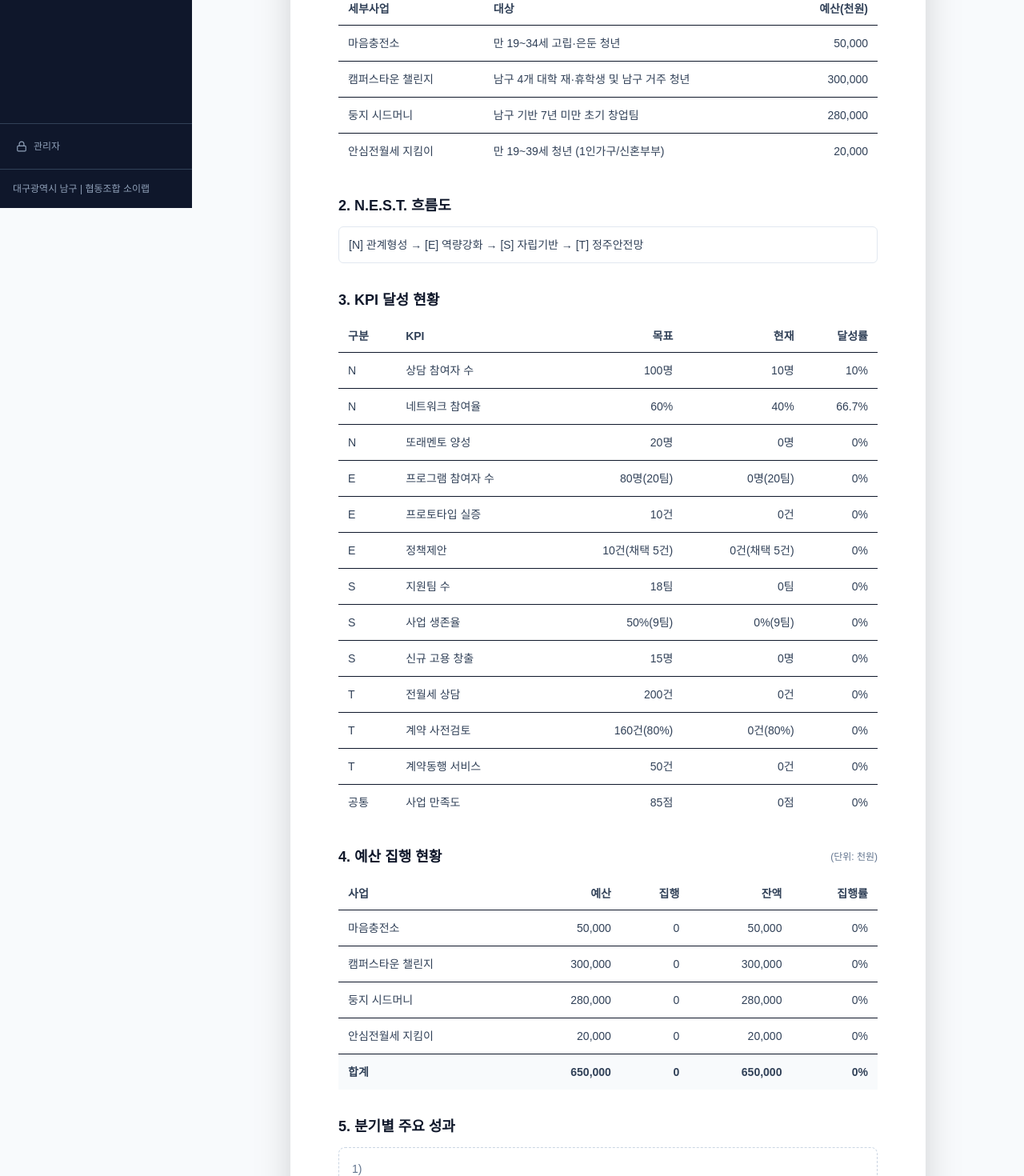
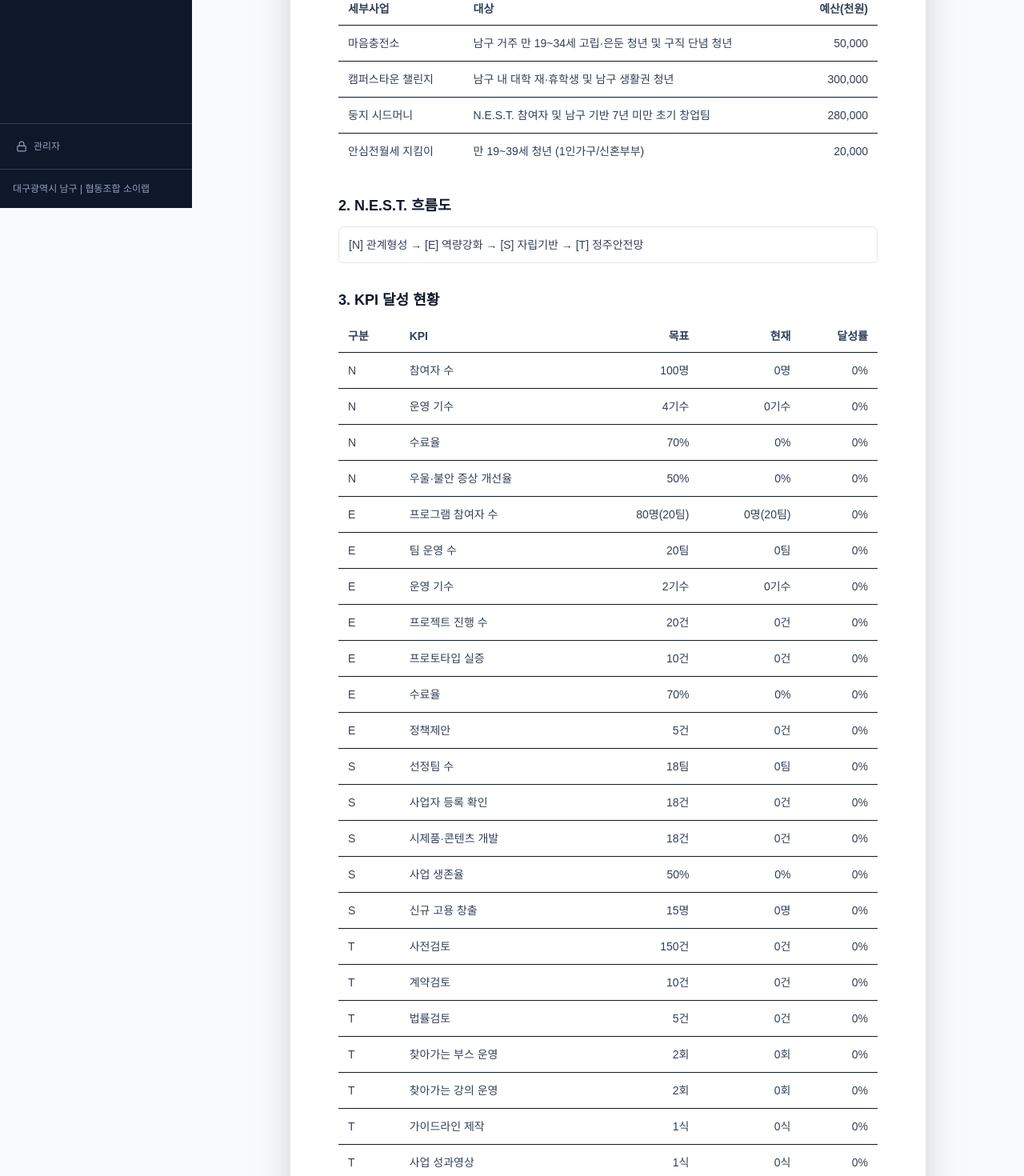
Before and after one commit to sunra724/NEST, a Next.js app: page /report in a window 1280 px wide. Shown: the part 540-2010 px from the top of the page at 80% size. Built offline with nearby package versions, Linux system fonts and the light colour scheme; no server answers.

Commit message:
Align dashboard with NEST project plans

```diff
--- a/public/data/budget.json
+++ b/public/data/budget.json
@@ -45,5 +45,5 @@
       { "name": "신규B", "title": "연구원급", "program": "[E]/[S]", "role": "실무보조", "rate": "60%/40%" }
     ]
   },
-  "lastUpdated": "2026-02-25"
+  "lastUpdated": "2026-04-28"
 }
--- a/public/data/kpi.json
+++ b/public/data/kpi.json
@@ -5,45 +5,31 @@
       "kpis": [
         {
           "id": "N-1",
-          "label": "상담 참여자 수",
+          "label": "참여자 수",
           "target": 100,
-          "current": 10,
+          "current": 0,
           "unit": "명"
         },
         {
           "id": "N-2",
-          "label": "네트워크 참여율",
-          "target": 60,
-          "current": 40,
-          "unit": "%"
+          "label": "운영 기수",
+          "target": 4,
+          "current": 0,
+          "unit": "기수"
         },
         {
           "id": "N-3",
-          "label": "또래멘토 양성",
-          "target": 20,
-          "current": 0,
-          "unit": "명"
-        },
-        {
-          "id": "N-4",
-          "label": "프로그램 이수율",
+          "label": "수료율",
           "target": 70,
           "current": 0,
           "unit": "%"
         },
         {
-          "id": "N-5",
-          "label": "사회적 고립감 개선도",
-          "target": 30,
+          "id": "N-4",
+          "label": "우울·불안 증상 개선율",
+          "target": 50,
           "current": 0,
-          "unit": "% 감소"
-        },
-        {
-          "id": "N-6",
-          "label": "우울·불안 증상 개선율",
-          "target": 25,
-          "current": 0,
-          "unit": "% 개선"
+          "unit": "%"
         }
       ]
     },
@@ -59,24 +45,45 @@
         },
         {
           "id": "E-2",
+          "label": "팀 운영 수",
+          "target": 20,
+          "current": 0,
+          "unit": "팀"
+        },
+        {
+          "id": "E-3",
+          "label": "운영 기수",
+          "target": 2,
+          "current": 0,
+          "unit": "기수"
+        },
+        {
+          "id": "E-4",
+          "label": "프로젝트 진행 수",
+          "target": 20,
+          "current": 0,
+          "unit": "건"
+        },
+        {
+          "id": "E-5",
           "label": "프로토타입 실증",
           "target": 10,
           "current": 0,
           "unit": "건"
         },
         {
-          "id": "E-3",
-          "label": "정책제안",
-          "target": 10,
+          "id": "E-6",
+          "label": "수료율",
+          "target": 70,
           "current": 0,
-          "unit": "건(채택 5건)"
+          "unit": "%"
         },
         {
-          "id": "E-4",
-          "label": "정착률",
-          "target": 30,
+          "id": "E-7",
+          "label": "정책제안",
+          "target": 5,
           "current": 0,
-          "unit": "%(6팀)"
+          "unit": "건"
         }
       ]
     },
@@ -85,45 +92,38 @@
       "kpis": [
         {
           "id": "S-1",
-          "label": "지원팀 수",
+          "label": "선정팀 수",
           "target": 18,
           "current": 0,
           "unit": "팀"
         },
         {
           "id": "S-2",
+          "label": "사업자 등록 확인",
+          "target": 18,
+          "current": 0,
+          "unit": "건"
+        },
+        {
+          "id": "S-3",
+          "label": "시제품·콘텐츠 개발",
+          "target": 18,
+          "current": 0,
+          "unit": "건"
+        },
+        {
+          "id": "S-4",
           "label": "사업 생존율",
           "target": 50,
           "current": 0,
-          "unit": "%(9팀)"
+          "unit": "%"
         },
         {
-          "id": "S-3",
+          "id": "S-5",
           "label": "신규 고용 창출",
           "target": 15,
           "current": 0,
           "unit": "명"
-        },
-        {
-          "id": "S-4",
-          "label": "사업자등록",
-          "target": 15,
-          "current": 0,
-          "unit": "건"
-        },
-        {
-          "id": "S-5",
-          "label": "참여자 정착률",
-          "target": 60,
-          "current": 0,
-          "unit": "%"
-        },
-        {
-          "id": "S-6",
-          "label": "시제품·콘텐츠 개발",
-          "target": 18,
-          "current": 0,
-          "unit": "건"
         }
       ]
     },
@@ -132,45 +132,52 @@
       "kpis": [
         {
           "id": "T-1",
-          "label": "전월세 상담",
-          "target": 200,
+          "label": "사전검토",
+          "target": 150,
           "current": 0,
           "unit": "건"
         },
         {
           "id": "T-2",
-          "label": "계약 사전검토",
-          "target": 160,
+          "label": "계약검토",
+          "target": 10,
           "current": 0,
-          "unit": "건(80%)"
+          "unit": "건"
         },
         {
           "id": "T-3",
-          "label": "계약동행 서비스",
-          "target": 50,
+          "label": "법률검토",
+          "target": 5,
           "current": 0,
           "unit": "건"
         },
         {
           "id": "T-4",
-          "label": "분쟁예방 교육",
-          "target": 3,
+          "label": "찾아가는 부스 운영",
+          "target": 2,
           "current": 0,
           "unit": "회"
         },
         {
           "id": "T-5",
-          "label": "표준문서 활용",
-          "target": 500,
+          "label": "찾아가는 강의 운영",
+          "target": 2,
           "current": 0,
-          "unit": "부"
+          "unit": "회"
         },
         {
           "id": "T-6",
-          "label": "위험계약 차단율",
-          "target": 80,
+          "label": "가이드라인 제작",
+          "target": 1,
           "current": 0,
-          "unit": "%"
+          "unit": "식"
+        },
+        {
+          "id": "T-7",
+          "label": "사업 성과영상",
+          "target": 1,
+          "current": 0,
+          "unit": "식"
         }
       ]
     }
@@ -206,6 +213,18 @@
       "target": 5,
       "current": 0
     },
+    "businessRegistrations": {
+      "target": 18,
+      "current": 0
+    },
+    "prototypeOutputs": {
+      "target": 28,
+      "current": 0
+    },
+    "housingReviews": {
+      "target": 165,
+      "current": 0
+    },
     "damagePreventionAmount": {
       "target": 500000,
       "current": 0,
--- a/public/data/overview.json
+++ b/public/data/overview.json
@@ -1,10 +1,10 @@
 {
-  "projectName": "청년 N.E.S.T.",
-  "subtitle": "청년친화적 도시 조성 사업",
+  "projectName": "청년 둥지(N.E.S.T.) 프로젝트",
+  "subtitle": "청년친화도시 남구를 위한 청년정착통합지원사업",
   "organization": "대구광역시 남구",
   "operator": "협동조합 소이랩",
   "supervisor": "남구청 인구총괄과",
-  "period": { "start": "2026-01", "end": "2026-12" },
+  "period": { "start": "2026-03", "end": "2026-12" },
   "totalBudget": 650000,
   "totalBeneficiaries": 380,
   "nestMeaning": {
@@ -20,9 +20,9 @@
       "tagline": "고립·은둔 청년 지원",
       "budget": 50000,
       "budgetRatio": 7.7,
-      "target": "만 19~34세 고립·은둔 청년",
-      "scale": "상담 100명 (4기수, 기수당 25명)",
-      "period": "2026.04 ~ 11"
+      "target": "남구 거주 만 19~34세 고립·은둔 청년 및 구직 단념 청년",
+      "scale": "100명 (4기수, 기수당 25명)",
+      "period": "2026.04 ~ 12"
     },
     {
       "id": "E",
@@ -30,9 +30,9 @@
       "tagline": "지역문제해결 리빙랩",
       "budget": 300000,
       "budgetRatio": 46.2,
-      "target": "남구 4개 대학 재·휴학생 및 남구 거주 청년",
+      "target": "남구 내 대학 재·휴학생 및 남구 생활권 청년",
       "scale": "80명 / 20팀 (2기수, 기수당 10팀)",
-      "period": "2026.04 ~ 11"
+      "period": "2026.04 ~ 12"
     },
     {
       "id": "S",
@@ -40,9 +40,9 @@
       "tagline": "초기 창업·사업화 지원",
       "budget": 280000,
       "budgetRatio": 43.1,
-      "target": "남구 기반 7년 미만 초기 창업팀",
-      "scale": "18팀 (트랙1 콘텐츠 10팀, 트랙2 로컬창업 8팀)",
-      "period": "2026.04 ~ 11"
+      "target": "N.E.S.T. 참여자 및 남구 기반 7년 미만 초기 창업팀",
+      "scale": "18팀 (콘텐츠 10팀, 로컬창업 8팀)",
+      "period": "2026.06 ~ 12"
     },
     {
       "id": "T",
@@ -51,9 +51,9 @@
       "budget": 20000,
       "budgetRatio": 3.1,
       "target": "만 19~39세 청년 (1인가구/신혼부부)",
-      "scale": "상담 200건, 계약동행 50건",
+      "scale": "사전검토 150건, 계약검토 10건, 법률검토 5건, 찾아가는 프로그램 4회",
       "period": "2026.04 ~ 12"
     }
   ],
-  "lastUpdated": "2026-02-25"
+  "lastUpdated": "2026-04-28"
 }
--- a/public/data/program-n.json
+++ b/public/data/program-n.json
@@ -30,34 +30,37 @@
   ],
   "stages": [
     {
-      "name": "첫만남",
-      "duration": "1~2회"
+      "name": "심사·선정",
+      "duration": "0주차",
+      "activities": ["참여자 심사 및 선정", "예비후보 관리"]
     },
     {
-      "name": "함께걷기",
-      "duration": "6~8회"
+      "name": "오리엔테이션·초기상담",
+      "duration": "1~2주차",
+      "activities": ["사업 안내", "1:1 초기상담", "PHQ-9/GAD-7 사전조사"]
     },
     {
-      "name": "날개펴기",
-      "duration": "2~3회"
+      "name": "집단·심층·예술치료",
+      "duration": "3~7주차",
+      "activities": ["집단상담 4회", "심층상담 12회", "예술치료 2회"]
     },
     {
-      "name": "동행하기",
-      "duration": "상시"
+      "name": "수료·사후관리",
+      "duration": "8주차 이후",
+      "activities": ["수료식", "사후조사", "월별 정기모임"]
     }
   ],
   "programs": [
-    "초기상담(1~2회)",
-    "집단상담(6~8회, 인지행동치료)",
-    "예술치료(2~3회)",
-    "진로탐색(1회)",
-    "수료자정기모임(월1회)",
-    "동료멘토링(상시, 20명 양성)"
+    "초기상담(1회)",
+    "집단상담(4회, 2개 그룹 분할)",
+    "심층상담(12회, 6개 소모임)",
+    "예술치료(2회)",
+    "수료자 정기모임(월 1회)"
   ],
   "tools": [
     "PHQ-9",
     "GAD-7",
-    "UCLA 외로움 척도"
+    "고립감 사전·사후 문항"
   ],
   "partners": [
     "남구정신건강복지센터",
--- a/public/data/program-t.json
+++ b/public/data/program-t.json
@@ -3,21 +3,21 @@
   "name": "안심전월세 지킴이",
   "purpose": "청년 전세 사기 피해 예방·불공정 계약 방지로 '믿고 살 수 있는' 정주 환경 조성",
   "stages": [
-    { "name": "상담채널 구축", "duration": "주 2회", "activities": ["온·오프라인 상담창구 운영"] },
-    { "name": "사전검토", "duration": "예약제", "activities": ["등기부등본", "전세가율 확인", "임대인 신원"] },
-    { "name": "계약동행", "duration": "월 예약제", "activities": ["협력 중개사 30개소 연계"] },
-    { "name": "교육·캠페인", "duration": "격월/분기", "activities": ["분쟁예방 교육", "축제 연계 부스"] }
+    { "name": "협력체계 구축", "duration": "4~5월", "activities": ["공인중개사협회 남구지회 협약", "블라인드 공인중개사 5명 구축"] },
+    { "name": "교보재 제작", "duration": "5월", "activities": ["전월세 계약 가이드라인", "검토 체크리스트", "인쇄물 제작·배포"] },
+    { "name": "상담·검토 운영", "duration": "5~11월", "activities": ["사전검토 150건", "계약검토 10건", "법률검토 5건"] },
+    { "name": "찾아가는 프로그램", "duration": "7~11월", "activities": ["대학 축제 부스 2회", "캠퍼스 강의 2회"] }
   ],
-  "partnerBrokers": 30,
+  "partnerBrokers": 5,
   "additionalServices": [
-    { "name": "찾아가는 상담소", "cycle": "격월", "desc": "현장 방문 상담" },
-    { "name": "축제 연계 부스", "cycle": "비정기", "desc": "지역 행사 연계 홍보" },
-    { "name": "분쟁예방 교육", "cycle": "분기", "desc": "임대차 분쟁 예방 강의" },
-    { "name": "법률 상담", "cycle": "격월", "desc": "무료 법률 자문" },
-    { "name": "계약동행 서비스", "cycle": "월 예약", "desc": "계약 현장 동행" }
+    { "name": "온라인 상담신청", "cycle": "상시", "desc": "사전검토·계약검토 접수 및 회신" },
+    { "name": "사전검토", "cycle": "예약제", "desc": "등기부등본, 전세가율, 임대인 신원 확인" },
+    { "name": "계약검토", "cycle": "예약제", "desc": "계약 일자 사전신청 후 예약제로 검토" },
+    { "name": "법률검토", "cycle": "예약제", "desc": "분쟁 위험 계약 법률 자문 연계" },
+    { "name": "찾아가는 부스·강의", "cycle": "7~11월", "desc": "대학 중심 안내, 교육, 홍보 프로그램" }
   ],
-  "contents": ["임대차 체크리스트", "위험신호 리스트", "특약 샘플 10종", "카드뉴스", "리플릿"],
-  "partners": ["공인중개사협회 남구지회", "HUG(주택도시보증공사)", "법률NPO"],
+  "contents": ["전월세 계약 가이드라인", "검토 체크리스트", "임대차 체크리스트", "위험신호 리스트", "온라인 안내자료", "사업 성과영상"],
+  "partners": ["공인중개사협회 남구지회", "협력 공인중개사 5명", "법률 자문 변호사"],
   "connections": [
     { "target": "[N][E][S]", "desc": "전 프로그램 참여자 정착 지원 최종단계" }
   ],
--- a/public/data/timeline.json
+++ b/public/data/timeline.json
@@ -5,12 +5,11 @@
       "label": "공통",
       "color": "#6366F1",
       "tasks": [
-        { "name": "계획 수립 및 협약", "months": [1, 2], "status": "completed" },
-        { "name": "추경 및 예산 확정", "months": [3], "status": "pending" },
-        { "name": "보조금 교부 및 착수", "months": [4], "status": "pending" },
-        { "name": "중간 점검", "months": [5, 6, 7, 9, 10], "status": "pending" },
+        { "name": "추경 심의 및 예산 확정", "months": [3], "status": "pending" },
+        { "name": "보조금 교부 및 사업 착수", "months": [4], "status": "pending" },
+        { "name": "사업 수행 및 상시 모니터링", "months": [4, 5, 6, 7, 8, 9, 10, 11], "status": "pending" },
         { "name": "통합 성과공유회", "months": [11], "status": "pending" },
-        { "name": "정산 및 최종보고", "months": [12], "status": "pending" }
+        { "name": "성과평가 및 보조금 정산 보고", "months": [12], "status": "pending" }
       ]
     },
     {
@@ -18,9 +17,16 @@
       "label": "[N] 마음충전소",
       "color": "#3B82F6",
       "tasks": [
-        { "name": "운영 준비 및 홍보", "months": [2, 3, 4], "status": "in_progress" },
-        { "name": "상담 프로그램 운영", "months": [4, 5, 6, 7, 8, 9, 10, 11], "status": "pending" },
-        { "name": "네트워크 프로그램", "months": [5, 6, 7, 8, 9, 10, 11], "status": "pending" }
+        { "name": "세부 설계 및 홍보", "months": [4], "status": "pending" },
+        { "name": "1기 모집·오리엔테이션", "months": [4], "status": "pending" },
+        { "name": "1기 상담·예술치료 운영", "months": [5, 6], "status": "pending" },
+        { "name": "2기 모집·오리엔테이션", "months": [5], "status": "pending" },
+        { "name": "2기 상담·예술치료 운영", "months": [6, 7], "status": "pending" },
+        { "name": "3기 모집·오리엔테이션", "months": [7], "status": "pending" },
+        { "name": "3기 상담·예술치료 운영", "months": [8, 9], "status": "pending" },
+        { "name": "4기 모집·오리엔테이션", "months": [9], "status": "pending" },
+        { "name": "4기 상담·예술치료 운영", "months": [10, 11], "status": "pending" },
+        { "name": "수료자 정기모임", "months": [6, 7, 8, 9, 10, 11], "status": "pending" }
       ]
     },
     {
@@ -29,14 +35,15 @@
       "color": "#10B981",
       "tasks": [
         { "name": "1기 모집 및 선발", "months": [4, 5], "status": "pending" },
-        { "name": "1기 킥오프", "months": [5], "status": "pending" },
-        { "name": "1기 리빙랩 활동", "months": [5, 6, 7], "status": "pending" },
-        { "name": "1기 마무리", "months": [7], "status": "pending" },
+        { "name": "1기 킥오프 및 발견", "months": [5, 6], "status": "pending" },
+        { "name": "1기 실험", "months": [7], "status": "pending" },
+        { "name": "1기 연결", "months": [8], "status": "pending" },
         { "name": "2기 모집 및 선발", "months": [6, 7], "status": "pending" },
-        { "name": "2기 킥오프", "months": [7], "status": "pending" },
-        { "name": "2기 리빙랩 활동", "months": [8, 9, 10], "status": "pending" },
-        { "name": "2기 마무리", "months": [10], "status": "pending" },
-        { "name": "통합 성과공유회", "months": [11], "status": "pending" }
+        { "name": "2기 킥오프 및 발견", "months": [7], "status": "pending" },
+        { "name": "2기 실험", "months": [8], "status": "pending" },
+        { "name": "2기 연결", "months": [9], "status": "pending" },
+        { "name": "활동 결과 수합", "months": [10], "status": "pending" },
+        { "name": "통합 성과공유회 및 정책제안", "months": [11], "status": "pending" }
       ]
     },
     {
@@ -44,17 +51,15 @@
       "label": "[S] 둥지 시드머니",
       "color": "#F59E0B",
       "tasks": [
-        { "name": "트랙1 공모 및 선발", "months": [4, 5], "status": "pending" },
-        { "name": "트랙1 협약 및 착수", "months": [5], "status": "pending" },
-        { "name": "트랙1 사업화", "months": [6, 7, 8], "status": "pending" },
-        { "name": "트랙1 중간점검", "months": [7], "status": "pending" },
-        { "name": "트랙1 마무리", "months": [9], "status": "pending" },
-        { "name": "트랙2 공모 및 선발", "months": [7, 8], "status": "pending" },
-        { "name": "트랙2 협약 및 착수", "months": [8], "status": "pending" },
-        { "name": "트랙2 사업화", "months": [9, 10, 11], "status": "pending" },
-        { "name": "트랙2 중간점검", "months": [10], "status": "pending" },
-        { "name": "트랙2 마무리", "months": [11], "status": "pending" },
-        { "name": "쇼케이스 및 데모데이", "months": [11], "status": "pending" }
+        { "name": "참여팀 모집", "months": [6, 7], "status": "pending" },
+        { "name": "심사·선정 및 오리엔테이션", "months": [7], "status": "pending" },
+        { "name": "협약 및 1차 자금 교부", "months": [7], "status": "pending" },
+        { "name": "Step1 기획·착수", "months": [7, 8], "status": "pending" },
+        { "name": "Step2 제작·개발 및 2차 교부", "months": [8, 9], "status": "pending" },
+        { "name": "Step3 시장검증 및 중간평가", "months": [9, 10], "status": "pending" },
+        { "name": "Step4 성과확산 및 3차 교부", "months": [10], "status": "pending" },
+        { "name": "쇼케이스·성과공유회·1차 점검", "months": [11], "status": "pending" },
+        { "name": "팀별 회계감사 및 성과정리", "months": [12], "status": "pending" }
       ]
     },
     {
@@ -62,10 +67,11 @@
       "label": "[T] 안심전월세 지킴이",
       "color": "#EF4444",
       "tasks": [
-        { "name": "운영 준비 및 홍보", "months": [2, 3, 4], "status": "in_progress" },
-        { "name": "상담창구 운영", "months": [4, 5, 6, 7, 8, 9, 10, 11], "status": "pending" },
-        { "name": "계약동행 서비스", "months": [4, 5, 6, 7, 8, 9, 10, 11], "status": "pending" },
-        { "name": "분쟁예방 교육", "months": [5, 7, 9, 11], "status": "pending" }
+        { "name": "협력체계 구축", "months": [4, 5], "status": "pending" },
+        { "name": "상담신청 환경 및 교보재 제작", "months": [5], "status": "pending" },
+        { "name": "사전검토·계약검토·법률검토 운영", "months": [5, 6, 7, 8, 9, 10, 11], "status": "pending" },
+        { "name": "찾아가는 부스·강의 운영", "months": [7, 8, 9, 10, 11], "status": "pending" },
+        { "name": "성과정리 및 성과영상 제작", "months": [11], "status": "pending" }
       ]
     }
   ]
--- a/src/components/dashboard/QuarterReportView.tsx
+++ b/src/components/dashboard/QuarterReportView.tsx
@@ -5,7 +5,7 @@ import { useMemo, useState } from 'react';
 import { Button } from '@/components/ui/button';
 import { Table, TableBody, TableCell, TableHead, TableHeader, TableRow } from '@/components/ui/table';
 import { formatNumber, formatPercent } from '@/lib/utils';
-import type { BudgetData, KpiData, KpiItem, OverviewData } from '@/types';
+import type { BudgetData, KpiData, OverviewData } from '@/types';
 
 interface QuarterReportViewProps {
   overview: OverviewData;
@@ -20,21 +20,17 @@ const quarterOptions = [
   { id: 4, label: '4분기 10~12월', period: '2026.10~12' },
 ];
 
-function sliceKpis(items: KpiItem[], count: number) {
-  return items.slice(0, count);
-}
-
 export default function QuarterReportView({ overview, kpi, budget }: QuarterReportViewProps) {
   const [quarter, setQuarter] = useState(1);
   const selectedQuarter = quarterOptions.find((item) => item.id === quarter) ?? quarterOptions[0];
 
   const kpiRows = useMemo(() => {
     const rows = [
-      ...sliceKpis(kpi.programs.N?.kpis ?? [], 3).map((item) => ({ group: 'N', ...item })),
-      ...sliceKpis(kpi.programs.E?.kpis ?? [], 3).map((item) => ({ group: 'E', ...item })),
-      ...sliceKpis(kpi.programs.S?.kpis ?? [], 3).map((item) => ({ group: 'S', ...item })),
-      ...sliceKpis(kpi.programs.T?.kpis ?? [], 3).map((item) => ({ group: 'T', ...item })),
-      ...sliceKpis(kpi.common.kpis ?? [], 1).map((item) => ({ group: '공통', ...item })),
+      ...(kpi.programs.N?.kpis ?? []).map((item) => ({ group: 'N', ...item })),
+      ...(kpi.programs.E?.kpis ?? []).map((item) => ({ group: 'E', ...item })),
+      ...(kpi.programs.S?.kpis ?? []).map((item) => ({ group: 'S', ...item })),
+      ...(kpi.programs.T?.kpis ?? []).map((item) => ({ group: 'T', ...item })),
+      ...(kpi.common.kpis ?? []).map((item) => ({ group: '공통', ...item })),
     ];
     return rows;
   }, [kpi]);
@@ -75,7 +71,7 @@ export default function QuarterReportView({ overview, kpi, budget }: QuarterRepo
           <div className="mb-3 h-[5px] w-24 rounded bg-blue-600" />
           <h1 className="text-2xl font-bold text-slate-900">청년 N.E.S.T. 분기 보고서</h1>
           <p className="mt-2 text-sm text-slate-600">
-            분기: {selectedQuarter.label} ({selectedQuarter.period}) | 작성일: 2026.02 | 기관: 대구광역시 남구 / 협동조합 소이랩
+            분기: {selectedQuarter.label} ({selectedQuarter.period}) | 기준일: {overview.lastUpdated} | 기관: 대구광역시 남구 / 협동조합 소이랩
           </p>
         </header>
 
@@ -85,7 +81,9 @@ export default function QuarterReportView({ overview, kpi, budget }: QuarterRepo
             <div className="space-y-2 text-sm text-slate-700">
               <p>사업명: {overview.projectName}</p>
               <p>총예산: {formatNumber(overview.totalBudget)}천원</p>
-              <p>기간: 2026.01~12</p>
+              <p>
+                기간: {overview.period.start.replace('-', '.')}~{overview.period.end.replace('2026-', '')}
+              </p>
               <p>운영기관: {overview.operator}</p>
             </div>
             <div className="mt-3 overflow-x-auto">
```
Also changed, not shown: public/data/program-e.json (+7 -7 lines), public/data/program-s.json (+6 -6 lines), src/app/programs/e/page.tsx (+14 -8 lines), src/components/dashboard/ProgramDetailTemplate.tsx (+6 -2 lines), 3 other files (tests, documents, lock files or other folders).
